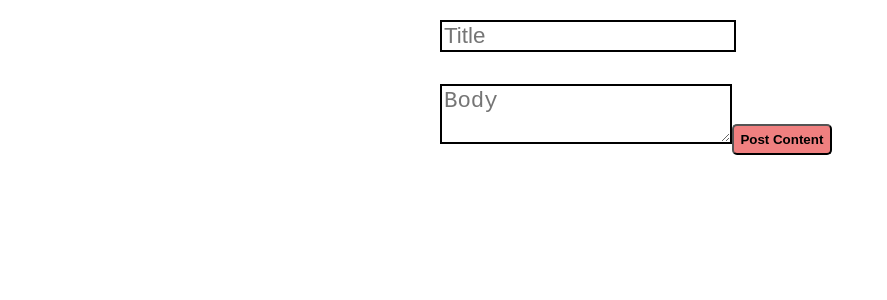
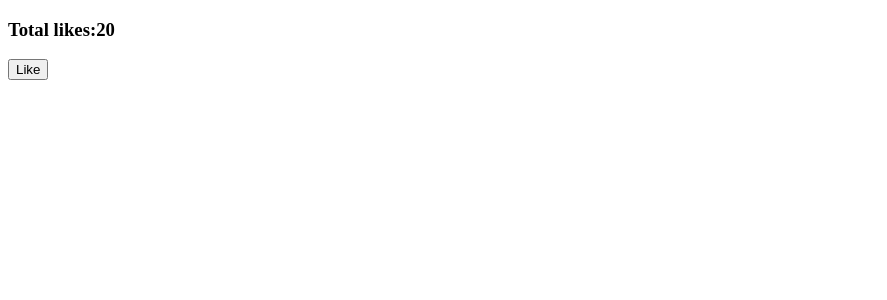
Before and after one commit to asmaasma3528-ai/Test-V19, a React (Vite) app: page / in a window 1280 px wide. Shown: the top 300 px of the page, without its empty margins (0-887 px from the left). Built offline with nearby package versions, Linux system fonts and the light colour scheme.

Commit message:
Implemented useOptimistic to provide immediate UI feedback on like actions

```diff
--- /dev/null
+++ b/src/button.jsx
@@ -0,0 +1,38 @@
+import { useOptimistic, useState } from "react";
+
+const updateNewLike = (newLike) => {
+    return new Promise((resolve, reject) => {
+        setTimeout(() => {
+            resolve(newLike);
+        }, 2000);
+    })
+}
+
+export default function UpdateButton(){
+    const [ updateLike, setUpdateLike ] = useState(null);
+    const [ optimisticLike, setOptimisticLike ] = useOptimistic(20);
+
+   const formAction = async () => {
+    setOptimisticLike(optimisticLike + 1);
+    try{
+
+       const likeUpdation = await updateNewLike(optimisticLike +1);
+       console.log("The like has been updated to the server.");
+
+    }catch(err){
+        console.error(err);
+        setOptimisticLike(optimisticLike - 1);
+    }
+   }
+
+    return (
+        <>
+        <form action = {formAction}>
+            <h3>Total likes:{updateLike ? updateLike : optimisticLike}</h3>
+            <p>
+                <button type = "submit">Like</button>
+            </p>
+        </form>
+        </>
+    )
+}
--- a/src/main.jsx
+++ b/src/main.jsx
@@ -1,9 +1,11 @@
 import { StrictMode } from 'react';
 import { createRoot } from 'react-dom/client';
 import PostForm from './App.jsx';
+import UpdateButton from './button.jsx';
 
 createRoot(document.getElementById('root')).render(
   <StrictMode>
-    <PostForm />
+    {/* <PostForm /> */}
+    <UpdateButton />
   </StrictMode>,
 )
```
